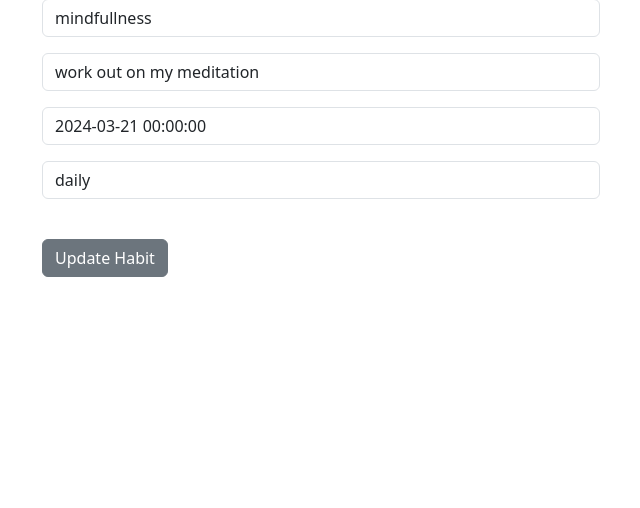
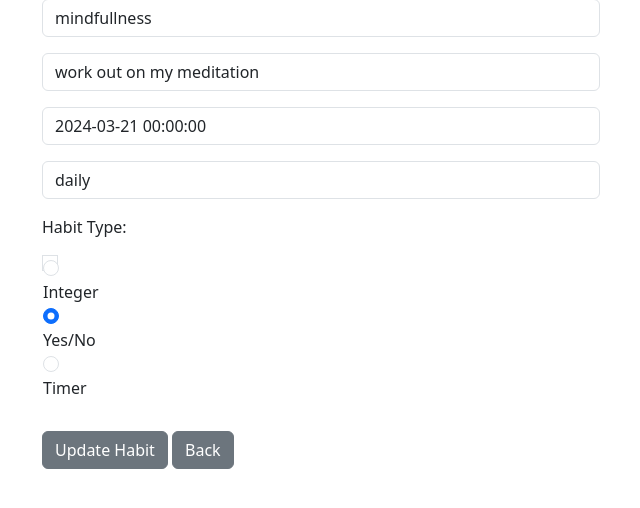
Before and after one commit to Namukuru/HabitTracker, a Django app: page /update_habit/3 in a window 1280 px wide. Shown: the part 161-669 px from the top of the page, without its empty margins (319-959 px from the left). Run offline with Django 5.2, Linux system fonts and the light colour scheme; a user stored in the database is signed in; data comes from the database, SQL or seed files in the repository; both versions use the stored data as it was after the commit.

Commit message:
update records

```diff
--- a/habit/main/forms.py
+++ b/habit/main/forms.py
@@ -36,7 +36,25 @@
   description= forms.CharField(required=True, widget=forms.widgets.TextInput(attrs={'placeholder':'Description', "class":"form-control"}), label="")
   start_date= forms.DateField(required=True, widget=forms.widgets.DateTimeInput(attrs={'placeholder':'Start Date', "class":"form-control"}), label="")
   frequency= forms.CharField(required=True, widget=forms.widgets.TextInput(attrs={'placeholder':'Frequency', "class":"form-control"}), label="")
+  habit_type = forms.ChoiceField(choices=Habit.HABIT_TYPE_CHOICES, required=True, widget=forms.RadioSelect(attrs={'class': 'form-check-input'}), label="Habit Type")
+
 
   class Meta:
       model = Habit
-      fields = ('name','description', 'start_date','frequency')
+      fields = ('name','description', 'start_date','frequency','habit_type')
+
+      '''def clean(self):
+        cleaned_data = super().clean()
+        habit_type = cleaned_data.get('habit_type')
+
+        if habit_type == 'integer':
+            # Additional validation for integer habits if needed
+            pass
+        elif habit_type == 'yes_no':
+            # Additional validation for yes/no habits if needed
+            pass
+        elif habit_type == 'timer':
+            # Additional validation for timer habits if needed
+            pass
+
+        return cleaned_data'''
--- a/habit/main/models.py
+++ b/habit/main/models.py
@@ -2,9 +2,16 @@
 # Create your models here.
 #habits users want to track
 class Habit(models.Model):
+    HABIT_TYPE_CHOICES = (
+        ('integer', 'Integer'),
+        ('yes_no', 'Yes/No'),
+        ('timer', 'Timer'),
+    )
     name = models.CharField(max_length=100)
     description = models.TextField()
     frequency = models.CharField(max_length=20)  # e.g., daily, weekly
     start_date = models.DateField()
+    habit_type = models.CharField(max_length=10, choices=HABIT_TYPE_CHOICES, default = 'yes_no')
+
     def __str__(self):
-      return (f"{self.name}-{self.description}-{self.frequency}-{self.start_date}")
+      return (f"{self.name}-{self.description}-{self.frequency}-{self.start_date}-{self.habit_type}")
--- a/habit/main/templates/home.html
+++ b/habit/main/templates/home.html
@@ -13,7 +13,7 @@
         <th scope="col">Description</th>
         <th scope="col">Start Date</th>
         <th scope="col">Frequency</th>
-
+        <th scope="col">Habit Type</th>
 
       </tr>
     </thead>
@@ -27,6 +27,7 @@
             <td>{{habit.description}}</td>
             <td>{{habit.start_date}}</td>
             <td>{{habit.frequency}}</td>
+            <td>{{habit.habit_type}}</td>
 
           </tr>
         {% endfor %}
--- a/habit/main/templates/record.html
+++ b/habit/main/templates/record.html
@@ -7,10 +7,12 @@
       {{habit_record.description}}</br>
       {{habit_record.start_date}}</br>
       {{habit_record.frequency}}</br>
+      {{habit_record.habit_type}}</br>
       {{habit.id}}
     </p>
 
   </div>
+</div>
 <br><br>
 <a href="{% url 'home' %}" class="btn btn-secondary">Back</a>
 <a href="{% url 'delete_habit' habit_record.id %}" class="btn btn-danger">Delete</a>
--- a/habit/main/templates/update_record.html
+++ b/habit/main/templates/update_record.html
@@ -6,14 +6,21 @@
   <h1>Update Habit</h1>
   <br>
       <form method="POST">
+
         {% csrf_token %}
 
         {{ form.as_p}}
 
+
+        <br>
+        <br>
+        <br>
+        <br>
+        <br>
         <br>
 
         <button type="submit" class="btn btn-secondary">Update Habit</button>
-
+        <a href="{% url 'home' %}" class="btn btn-secondary">Back</a>
 
       </form>
 </div>
--- a/habit/main/views.py
+++ b/habit/main/views.py
@@ -89,11 +89,14 @@
 def update_habit(request,pk):
   if request.user.is_authenticated:
     current_habit = Habit.objects.get(id=pk)
-    form = AddRecordForm(request.POST or None, instance=current_habit)
-    if form.is_valid():
-      form.save()
-      messages.success(request, 'Habit has been updated')
-      return redirect('home')
+    if request.method=='POST':
+      form = AddRecordForm(request.POST or None, instance=current_habit)
+      if form.is_valid():
+        form.save()
+        messages.success(request, 'Habit has been updated')
+        return redirect('home')
+    else:
+      form = AddRecordForm( instance=current_habit)
     return render(request, 'update_record.html',{'form':form})
   else:
     messages.success(request, 'You must be logged in...')
```
Also changed, not shown: habit/db.sqlite3, habit/main/migrations/0002_habit_completed_habit_end_time_habit_integer_value_and_more.py (added), habit/main/migrations/0003_remove_habit_completed_remove_habit_end_time_and_more.py (added).
